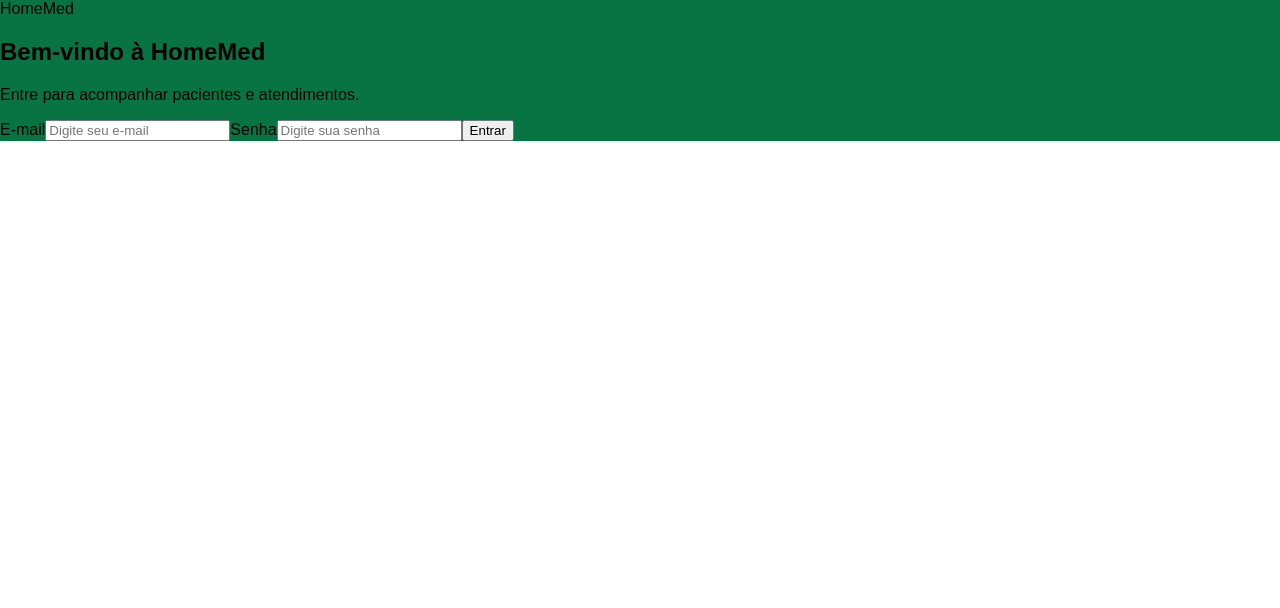
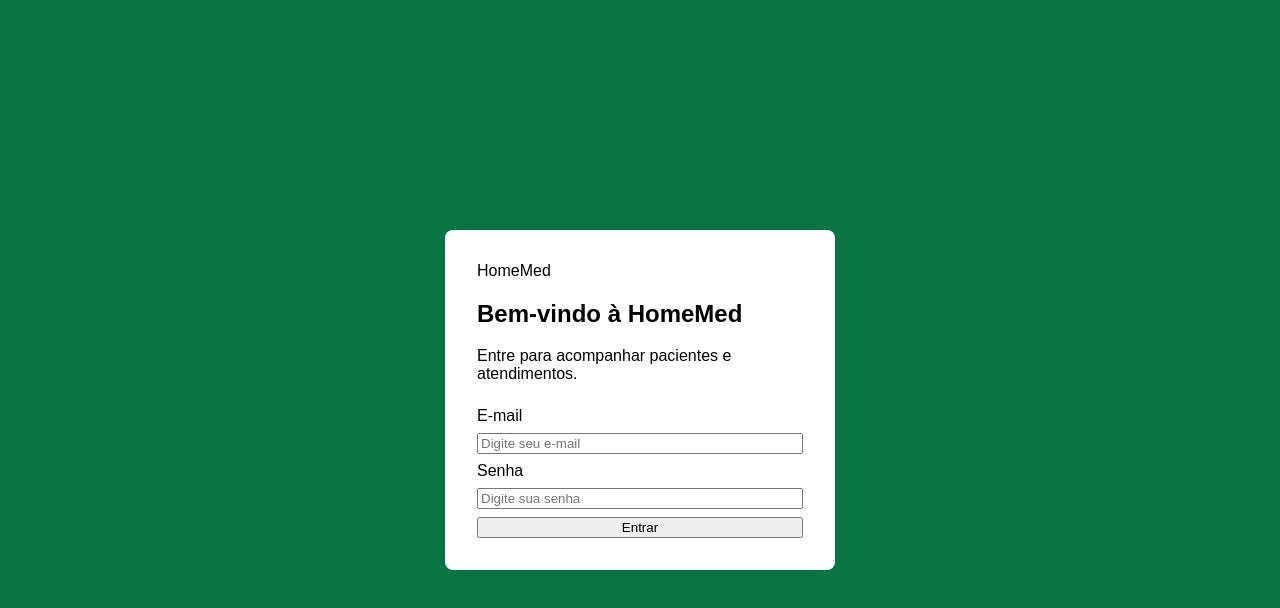
Before and after one commit to Pedrosouza21/home-med, a React app in the folder frontend/: page / in a window 1280 px wide. Shown: the top 608 px of the page. Built offline with nearby package versions, Linux system fonts and the light colour scheme; the HTML template or start-up script is replaced by a standard one.

Commit message:
style: centraliza card da tela de login

```diff
--- a/frontend/src/pages/login.css
+++ b/frontend/src/pages/login.css
@@ -1,7 +1,30 @@
 :root {
   --color-primary: #087443;
+  --color-surface: #ffffff;
 }
 
+/* Página principal */
 .login-page {
+  min-height: 100vh;
   background-color: var(--color-primary);
+  display: flex;
+  justify-content: center;
+  align-items: center;
+  padding: 24px;
 }
+
+/* Card de login */
+.login-card {
+  background-color: var(--color-surface);
+  padding: 32px;
+  border-radius: 8px;
+  width: 100%;
+  max-width: 390px;
+}
+
+.login-form {
+  display: flex;
+  flex-direction: column;
+  gap: 8px;
+  margin-top: 24px;
+}
```
